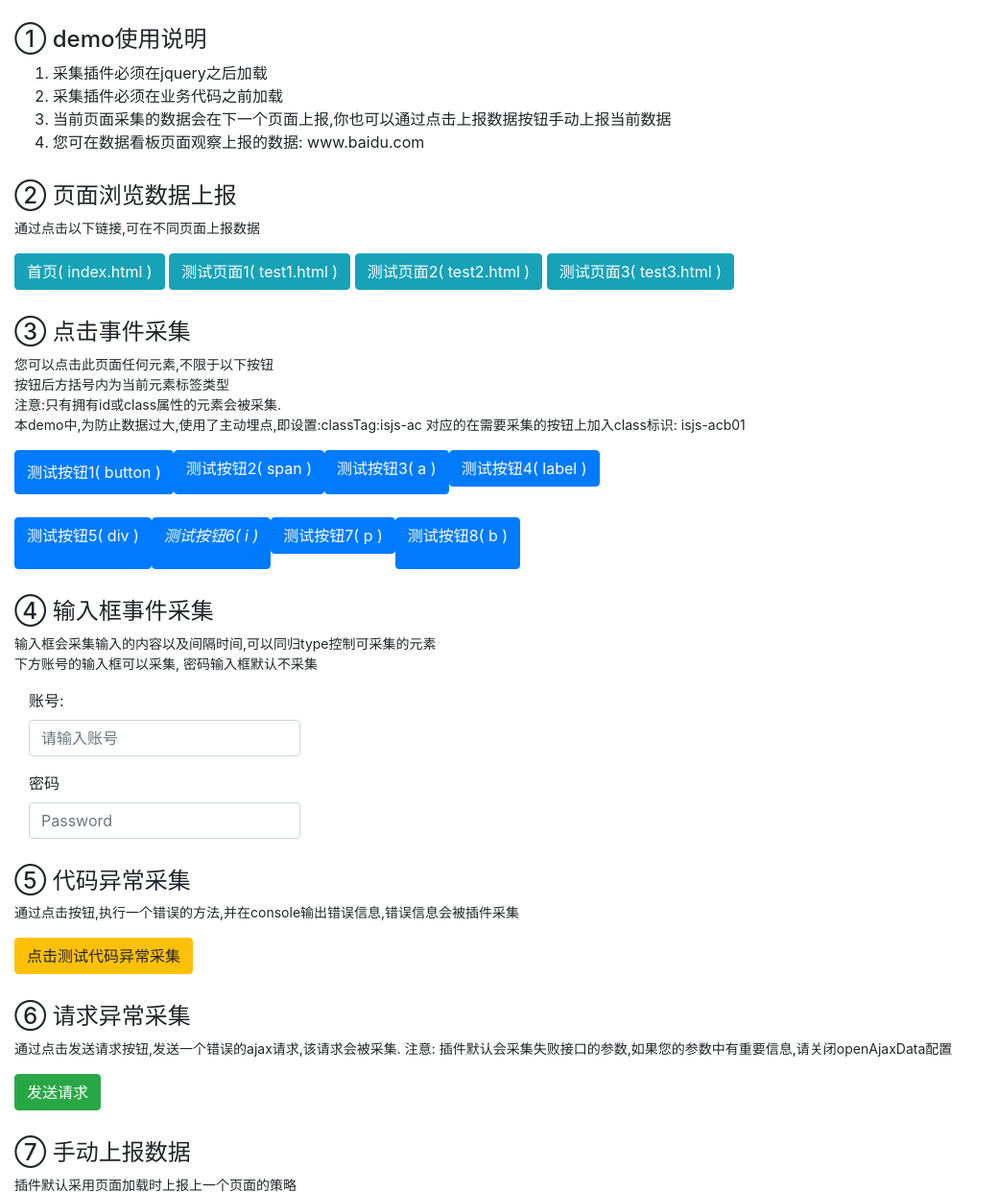
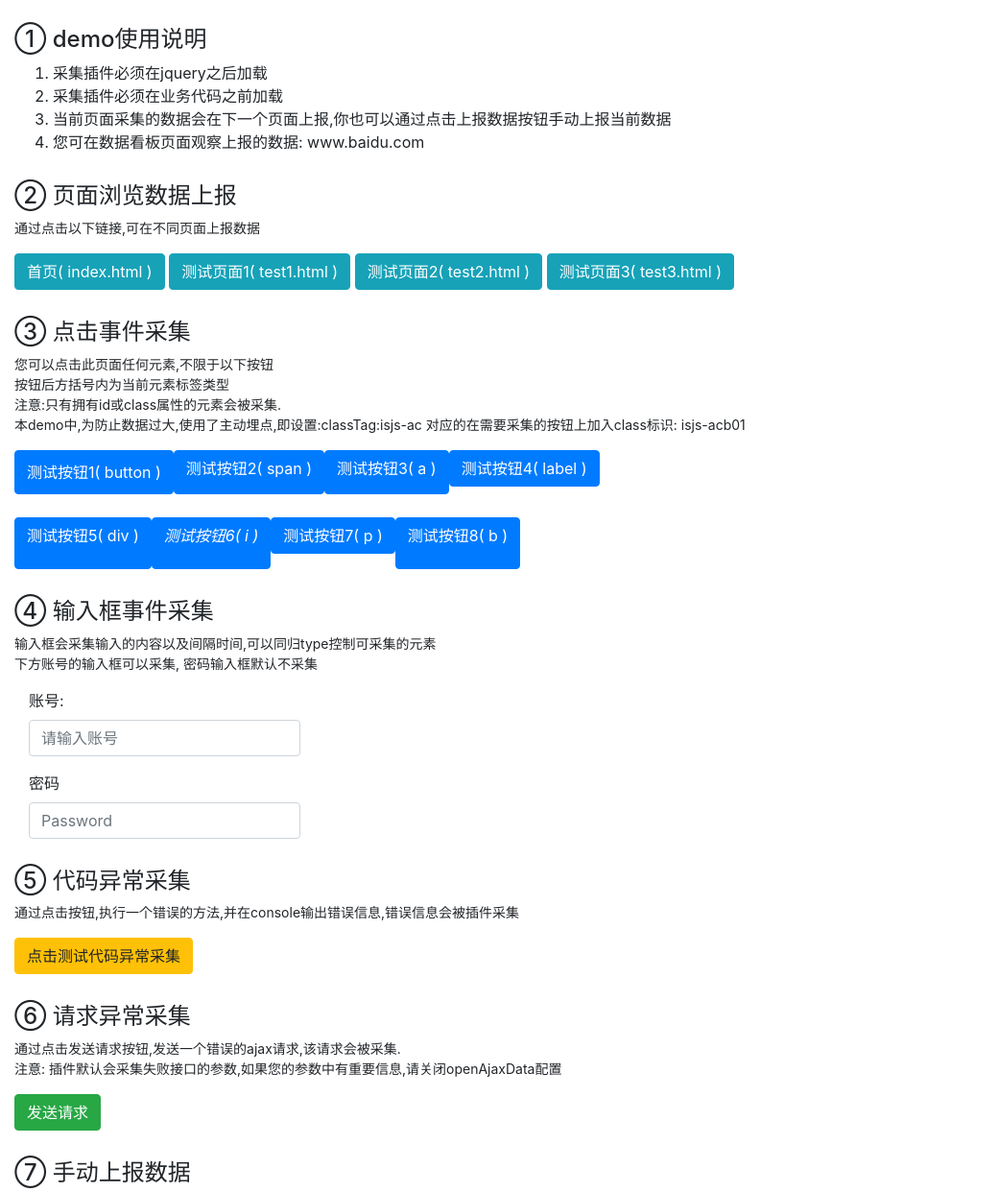
Before and after one commit to Cc-Edit/dataAcquisition, a plain HTML site: page demo/demo-jquery/index.html in a window 1280 px wide. Shown: the part 41-1283 px from the top of the page at 96% size, without its empty margins (0-1040 px from the left). Drawn offline with nearby package versions, Linux system fonts and the light colour scheme; no server answers.

Commit message:
优化加入demo

```diff
--- a/demo/demo-jquery/index.html
+++ b/demo/demo-jquery/index.html
@@ -93,7 +93,7 @@
 
     <h4>⑥ 请求异常采集</h4>
     <blockquote><p>
-        通过点击发送请求按钮,发送一个错误的ajax请求,该请求会被采集.
+        通过点击发送请求按钮,发送一个错误的ajax请求,该请求会被采集.<br/>
         注意: 插件默认会采集失败接口的参数,如果您的参数中有重要信息,请关闭openAjaxData配置
     </p></blockquote>
     <button id="testAjaxErr"  class="btn btn-success">发送请求</button>
```
Also changed, not shown: demo/demo-jquery/test1.html (+1 -1 lines), demo/demo-jquery/test2.html (+1 -1 lines), demo/demo-jquery/test3.html (+1 -1 lines).
